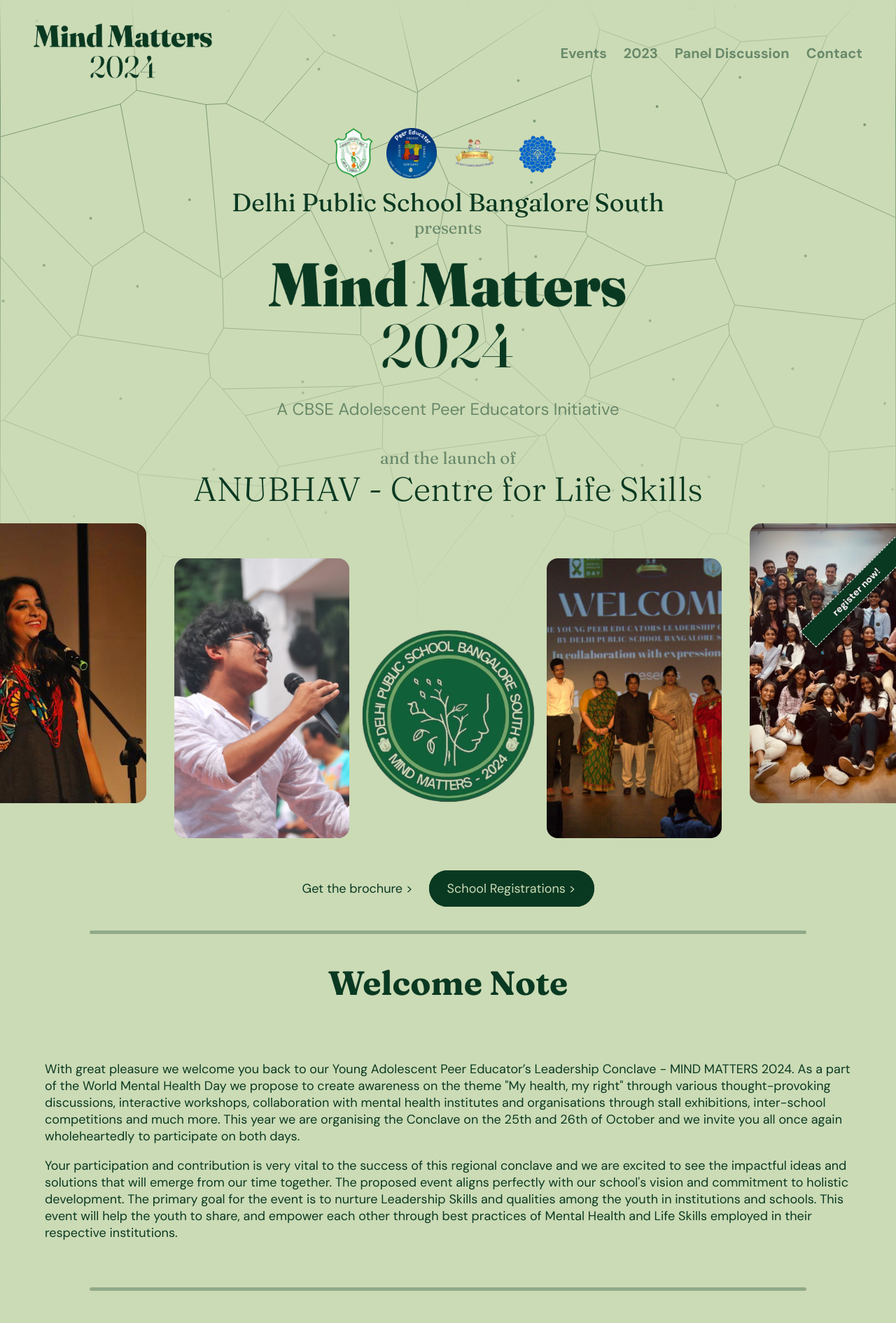
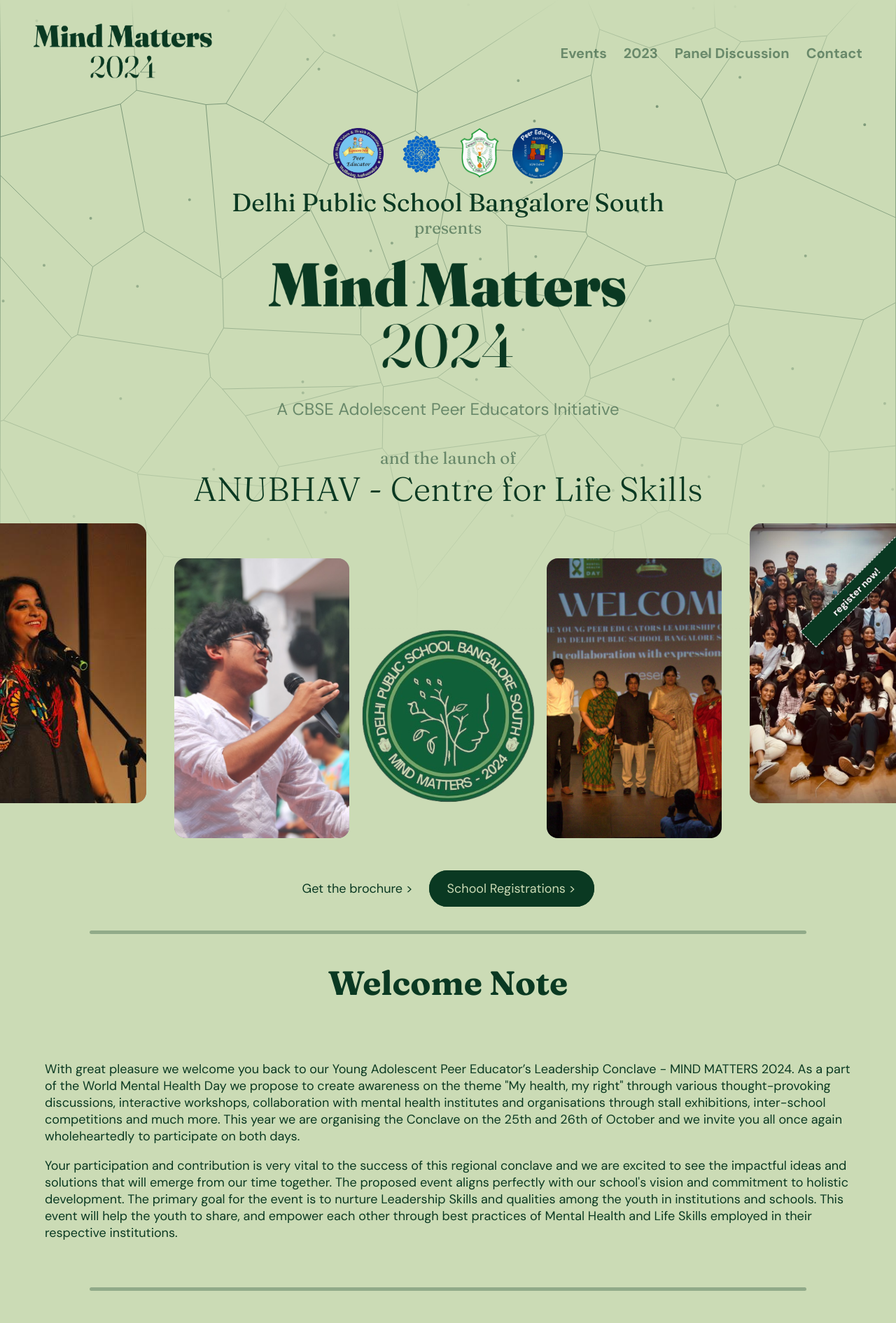
Before and after one commit to DiPS-Digital-Peer-Initiative/mind-matters-24, a Jekyll site: the page built from index.markdown, in a window 1280 px wide. Shown: the top 1891 px of the page at 70% size. Built offline with Jekyll 4.4.1, drawn with Linux system fonts in a browser that asks for light colours.

Commit message:
Changed logos.

```diff
--- a/_layouts/home.html
+++ b/_layouts/home.html
@@ -11,10 +11,10 @@
 
 				<div class="sponsors">
 					<div class="logos">
+						<div class="sponsor-logo"> <img src="/_media/branding/PE-EI.png"> </div>
+						<div class="sponsor-logo"> <img src="/_media/branding/ANUBHAV.png"> </div>
 						<div class="sponsor-logo"> <img src="/_media/branding/DPS.png"> </div>
 						<div class="sponsor-logo"> <img src="/_media/branding/PE.png"> </div>
-						<div class="sponsor-logo"> <img src="/_media/branding/EI.png"> </div>
-						<div class="sponsor-logo"> <img src="/_media/branding/ANUBHAV.png"> </div>
 					</div>
 					<div class="school">
 						Delhi Public School Bangalore South
```
